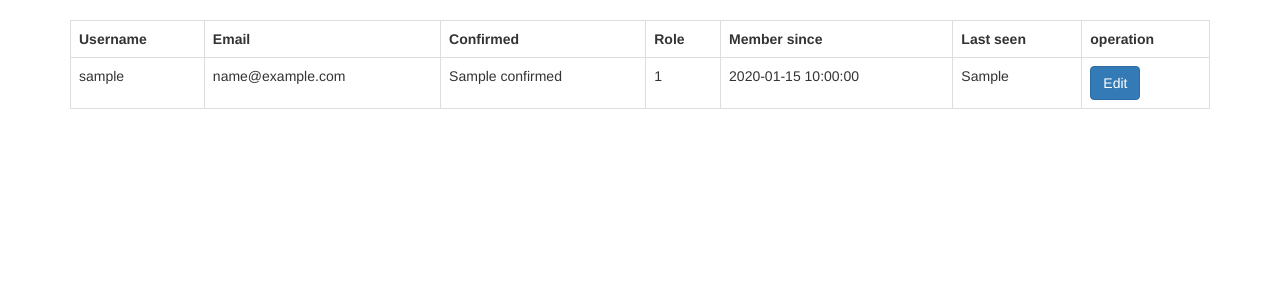
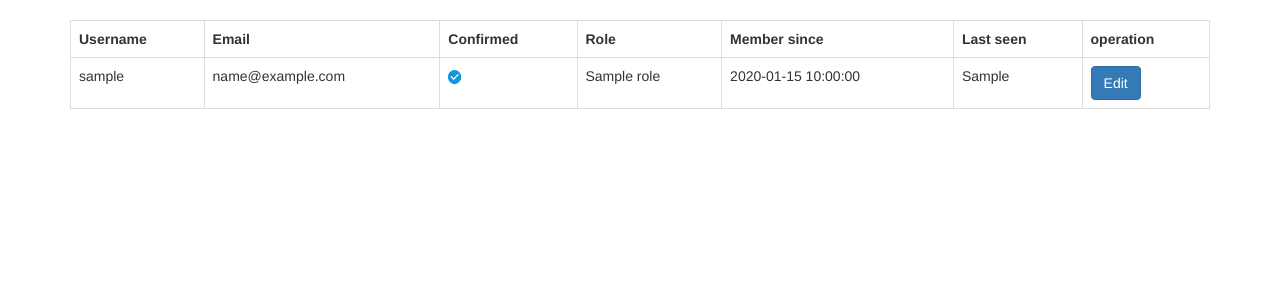
Before and after one commit to doublezjia/flaskstudy, a Flask app: template flasktest/app/templates/userlist.html in a window 1280 px wide. Shown: the part 52-352 px from the top of the page. Run offline with Flask 2, Linux system fonts and the light colour scheme; the template is opened without the code that fills it: most values are stand-ins (such as "Sample title", 1, 10 or a date in 2020); some libraries are stand-ins or nearby versions.

Commit message:
用户信息编辑

```diff
--- a/flasktest/app/templates/userlist.html
+++ b/flasktest/app/templates/userlist.html
@@ -18,8 +18,12 @@
     <tr>
         <td>{{user.username}}</td>
         <td>{{user.email}}</td>
-        <td>{{user.confirmed}}</td>
-        <td>{{user.role_id}}</td>
+        {% if user.confirmed %}
+            <td><img src="{{ url_for('static', filename='images/True.png') }}" width="15" height="15"></td>
+        {% else %}
+            <td><img src="{{ url_for('static', filename='images/False.png') }}" width="15" height="15"></td>
+        {% endif %}
+        <td>{{user.role.name}}</td>
         <td>{{user.member_since}}</td>
         <td>{{user.last_seen}}</td>
         <td><a class="btn btn-primary" href="{{url_for('main.edit_profile_admin',id=user.id)}}" role="button">Edit</a></td>
```
Also changed, not shown: flasktest/app/static/images/False.png (added), flasktest/app/static/images/True.png (added).
